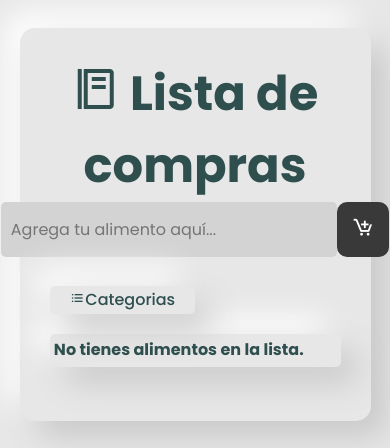
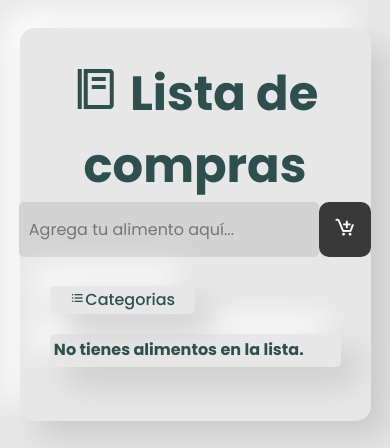
Before and after one commit to LucasNicolasRamirez/7DaysOfCode-DAY5, a plain HTML site: page index.html in a window 390 px wide. Shown: the part 113-561 px from the top of the page. Drawn offline with nearby package versions, Linux system fonts and the light colour scheme.

Commit message:
Update style.css

```diff
--- a/style.css
+++ b/style.css
@@ -242,7 +242,7 @@ a{
         width: 90%;
         margin-top: 30px;
     }
-    .input{
+    input{
         width: 300px;
     }
 }
```
